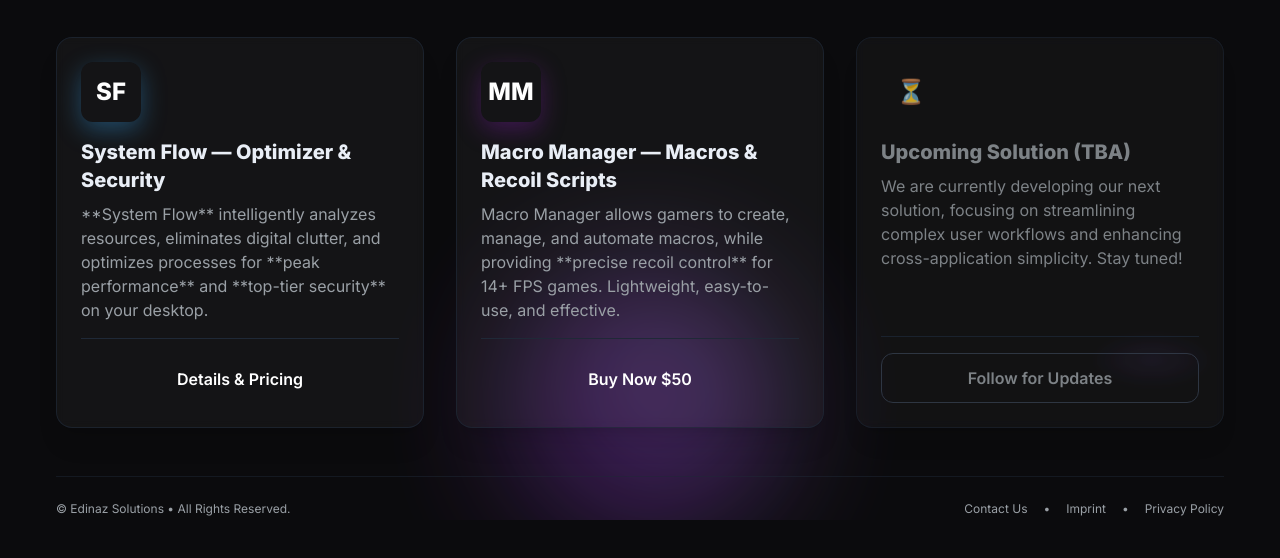
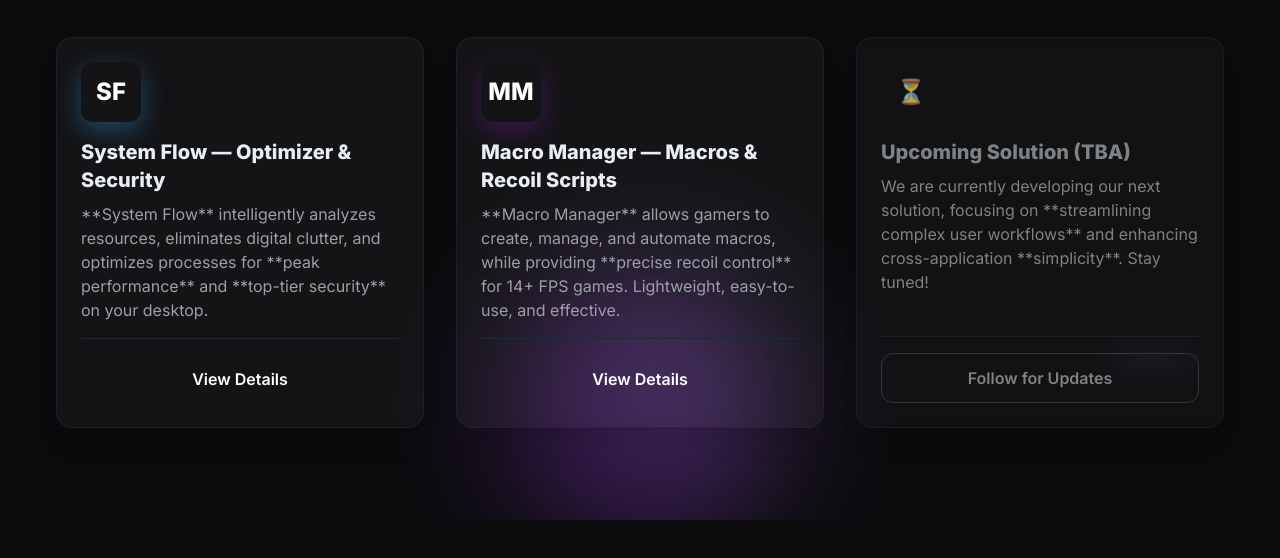
Before and after one commit to Edinaz12/Edinaz-Website, a plain HTML site: page products.html in a window 1280 px wide. Shown: the part 280-838 px from the top of the page. After the commit the page ends 800 px from the top, so only its background shows below. Drawn offline with nearby package versions, Linux system fonts and the light colour scheme.

Commit message:
Update products.html

```diff
--- a/products.html
+++ b/products.html
@@ -90,7 +90,7 @@
             **System Flow** intelligently analyzes resources, eliminates digital clutter, and optimizes processes for **peak performance** and **top-tier security** on your desktop.
           </p>
           <div class="product-actions mt-auto pt-4 border-t border-gray-800">
-            <a href="systemflow.html" class="btn-primary inline-block text-center w-full">Details & Pricing</a>
+            <a href="systemflow.html" class="btn-primary inline-block text-center w-full">View Details</a>
           </div>
         </div>
 
@@ -99,10 +99,10 @@
           <div class="sys-icon-mm">MM</div>
           <h4 class="text-xl font-bold mb-2">Macro Manager — Macros & Recoil Scripts</h4>
           <p class="text-base text-muted mb-4 flex-grow">
-            Macro Manager allows gamers to create, manage, and automate macros, while providing **precise recoil control** for 14+ FPS games. Lightweight, easy-to-use, and effective.
+            **Macro Manager** allows gamers to create, manage, and automate macros, while providing **precise recoil control** for 14+ FPS games. Lightweight, easy-to-use, and effective.
           </p>
           <div class="product-actions mt-auto pt-4 border-t border-gray-800">
-            <a href="YOUR_STRIPE_LINK_HERE" class="btn-primary inline-block text-center w-full">Buy Now $50</a>
+            <a href="macro_manager.html" class="btn-primary inline-block text-center w-full">View Details</a>
           </div>
         </div>
 
@@ -111,7 +111,7 @@
           <div class="sys-icon-placeholder">⏳</div>
           <h4 class="text-xl font-bold mb-2 text-muted">Upcoming Solution (TBA)</h4>
           <p class="text-base text-muted mb-4 flex-grow">
-            We are currently developing our next solution, focusing on streamlining complex user workflows and enhancing cross-application simplicity. Stay tuned!
+            We are currently developing our next solution, focusing on **streamlining complex user workflows** and enhancing cross-application **simplicity**. Stay tuned!
           </p>
           <div class="product-actions mt-auto pt-4 border-t border-gray-800">
             <a href="contacts.html" class="text-muted border border-gray-700 hover:border-accent2 hover:text-accent2 py-3 px-6 rounded-xl font-semibold transition inline-block text-center w-full">
@@ -122,17 +122,4 @@
 
       </section>
 
-      <footer id="contact" class="flex justify-between items-center py-6 mt-12 border-t border-gray-800/50 text-xs text-muted">
-        <div>© Edinaz Solutions • All Rights Reserved.</div>
-        <div class="flex gap-4">
-          <a href="contacts.html" class="hover:text-white transition">Contact Us</a>
-          <span>•</span>
-          <a href="#" class="hover:text-white transition">Imprint</a>
-          <span>•</span>
-          <a href="#" class="hover:text-white transition">Privacy Policy</a>
-        </div>
-      </footer>
-    </main>
-  </div>
-</body>
-</html>
+      <footer id="contact" class="flex justify-between items-center py-6 mt-12 border-t border-gray-
```
